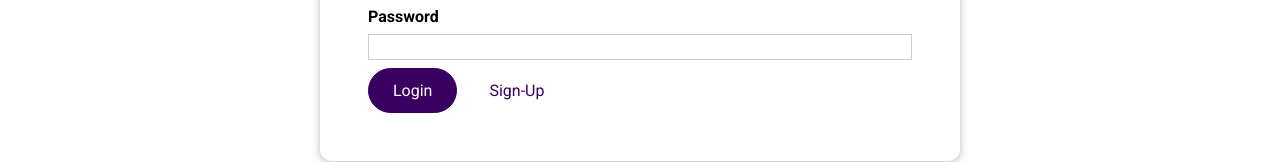
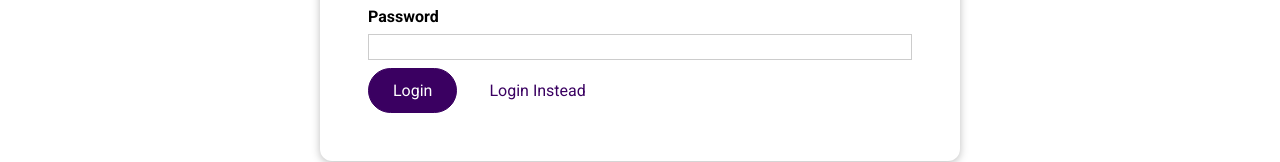
Before and after one commit to Andrey2109/coachesProject, a Vue app: page /auth in a window 1280 px wide. Shown: the part 222-384 px from the top of the page. Built offline with nearby package versions, Linux system fonts and the light colour scheme.

Commit message:
feat: create authentication form page

```diff
--- a/src/pages/auth/UserAuth.vue
+++ b/src/pages/auth/UserAuth.vue
@@ -1,19 +1,74 @@
 <template>
   <base-card>
-    <form>
+    <form @submit.prevent="submitForm">
       <div class="form-control">
         <label for="email">E-mail</label>
-        <input type="email" id="email" />
+        <input type="email" id="email" v-model.trim="email" />
       </div>
       <div class="form-control">
         <label for="password">Password</label>
-        <input type="password" id="password" />
+        <input type="password" id="password" v-model.trim="password" />
       </div>
-      <base-button>Login</base-button>
-      <base-button type="button" mode="flat">Sign-Up</base-button>
+      <p v-if="!formIsValid">
+        Please enter a valid email and password (must ne at least 6 characters
+        long).
+      </p>
+      <base-button>{{ submitButtonCaption }}</base-button>
+      <base-button type="button" mode="flat" @click="switchAuthMode">{{
+        switchModeButtonCaption
+      }}</base-button>
     </form>
   </base-card>
 </template>
+
+<script>
+export default {
+  data() {
+    return {
+      email: '',
+      password: '',
+      formIsValid: true,
+      mode: 'login',
+    };
+  },
+  computed: {
+    submitButtonCaption() {
+      if (this.mode === 'login') {
+        return 'Login';
+      } else {
+        return 'Sign-Up';
+      }
+    },
+    switchModeButtonCaption() {
+      if (this.mode === 'login') {
+        return 'Login Instead';
+      } else {
+        return 'Sign-Up Instead';
+      }
+    },
+  },
+  methods: {
+    submitForm() {
+      this.formIsValid = true;
+      if (
+        this.email === '' ||
+        !this.email.includes('@') ||
+        this.password.length < 6
+      ) {
+        this.formIsValid = false;
+        return;
+      }
+    },
+    switchAuthMode() {
+      if (this.mode === 'login') {
+        this.mode = 'signup';
+      } else {
+        this.mode = 'login';
+      }
+    },
+  },
+};
+</script>
 
 <style scoped>
 form {
```
